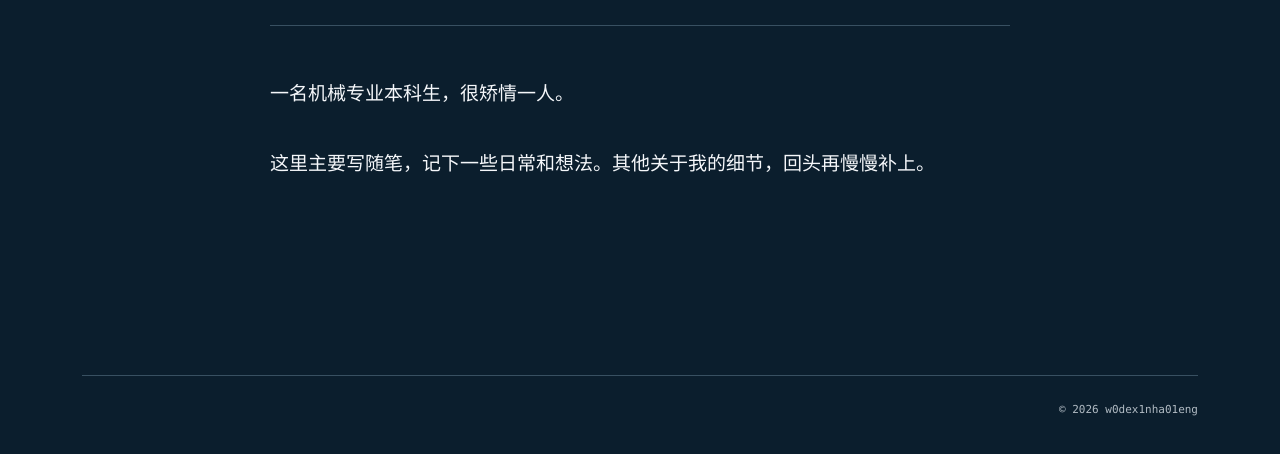
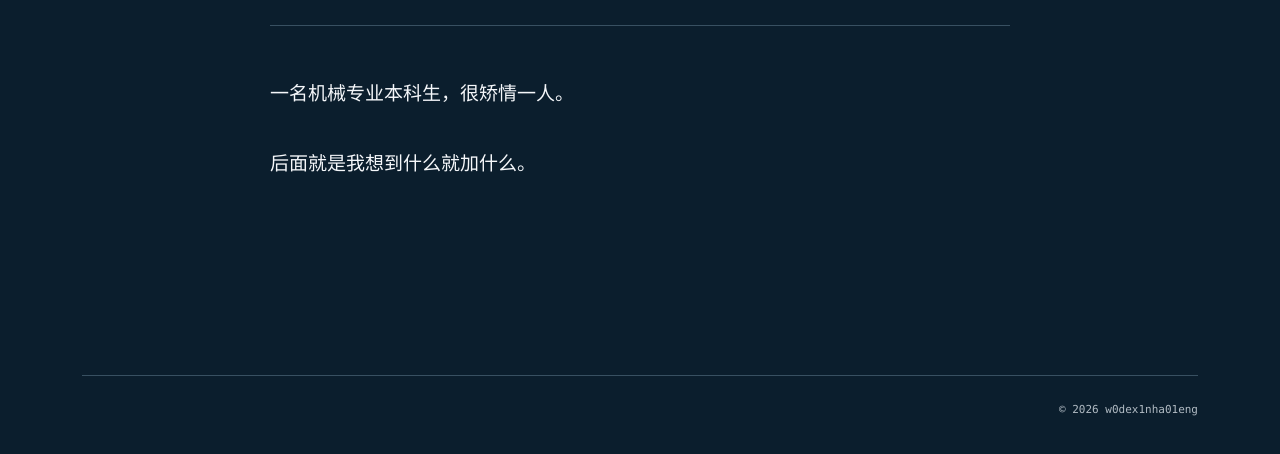
Before and after one commit to w0dex1nha01eng/w0dex1nha01eng.github.io, an Astro site: page /about in a window 1280 px wide. Shown: the part 346-800 px from the top of the page. Built offline with nearby package versions, Linux system fonts and the light colour scheme; Astro itself is replaced by a stand-in of ours.

Commit message:
Update about page introduction

```diff
--- a/src/pages/about.astro
+++ b/src/pages/about.astro
@@ -10,7 +10,7 @@ import PathNav from '../components/PathNav.astro';
     <div class="about-rule"></div>
     <div class="prose">
       <p>一名机械专业本科生，很矫情一人。</p>
-      <p>这里主要写随笔，记下一些日常和想法。其他关于我的细节，回头再慢慢补上。</p>
+      <p>后面就是我想到什么就加什么。</p>
     </div>
   </section>
 </BaseLayout>
```
